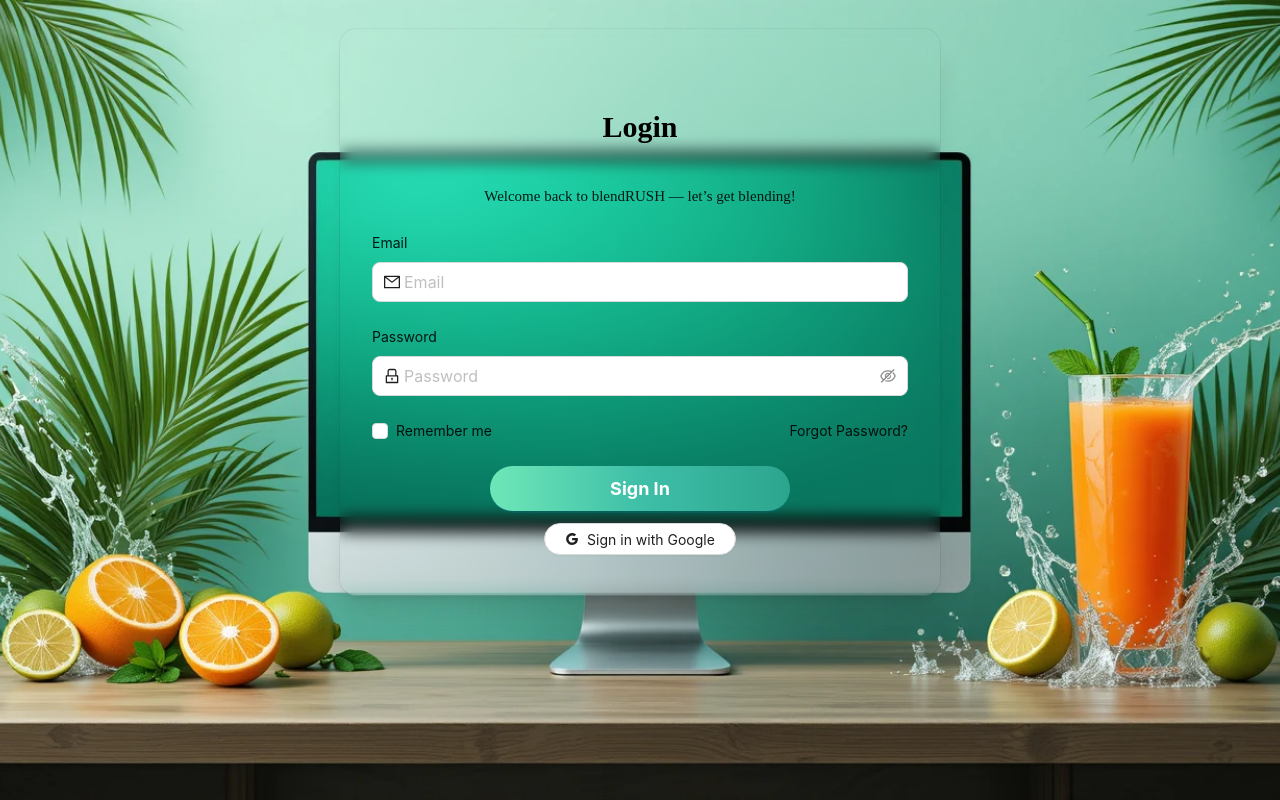
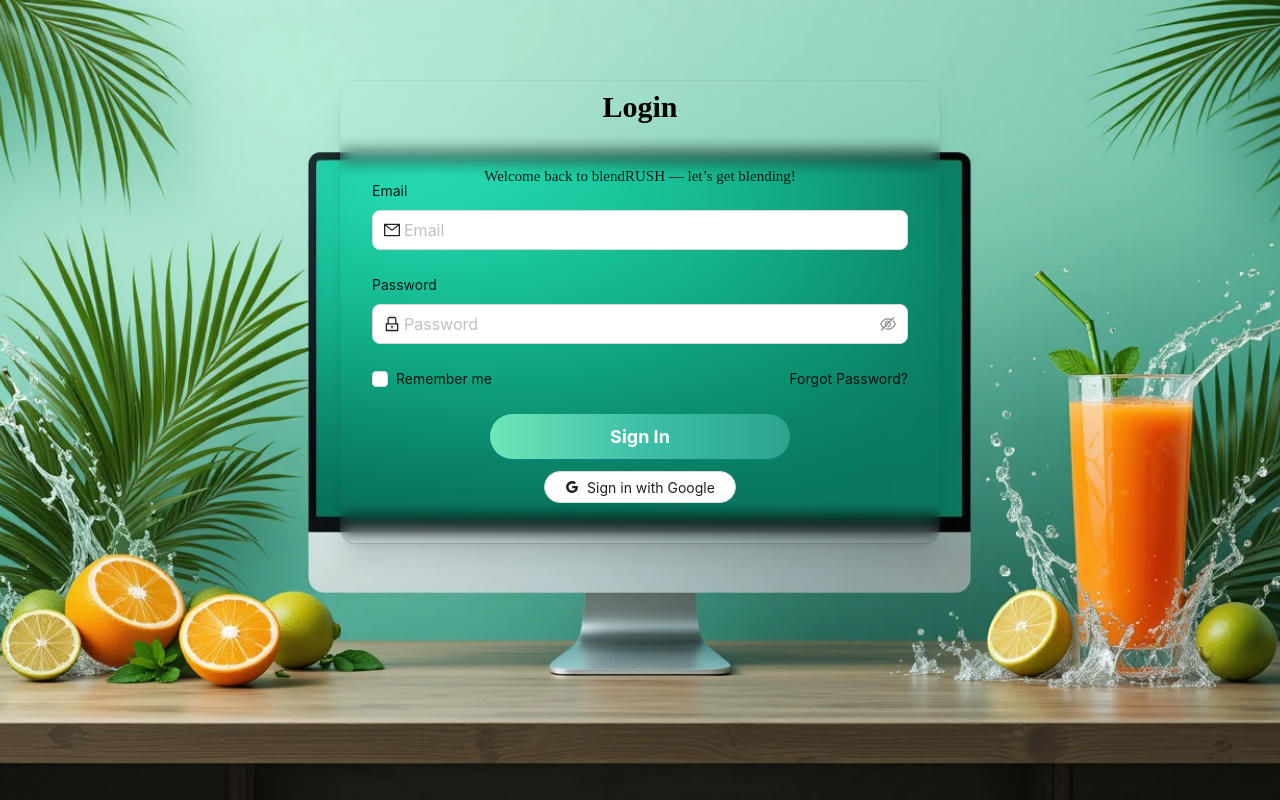
Before and after one commit to BlendRush/frontend, a React (Create React App) app: page /sign-in in a window 1280 px wide. Built offline with nearby package versions, Linux system fonts and the light colour scheme.

Commit message:
fixed login page

```diff
--- a/src/Pages/SignIn.jsx
+++ b/src/Pages/SignIn.jsx
@@ -42,11 +42,11 @@ export default function SignIn() {
       {/* CARD */}
       <div
         className="
-          bg-white/0 rounded-2xl shadow-xl ring-1 ring-black/5 backdrop-blur
+          bg-white/0 rounded-2xl -mt-18 shadow-xl ring-1 ring-black/5 backdrop-blur
           p-6 sm:p-8 w-[600px] max-w-[90vw] -mt-44 h-[auto]
         "
       >
-        <div className="flex flex-col mt-12 items-center w-full gap-10">
+        <div className="flex flex-col -mt-6 items-center w-full -mb-8 gap-10">
           <Text
             className="text-black text-3xl font-extrabold"
             style={{ fontFamily: "Merienda, cursive" }}
@@ -138,7 +138,7 @@ export default function SignIn() {
         <div className="flex justify-center mb-2">
           <Button
             type="default"
-            className="flex items-center gap-2 !px-5 !py-2 rounded-full"
+            className="flex items-center  gap-2 !px-5 !py-2 rounded-full"
             onClick={googleAuth}
           >
             <GoogleOutlined />
```
